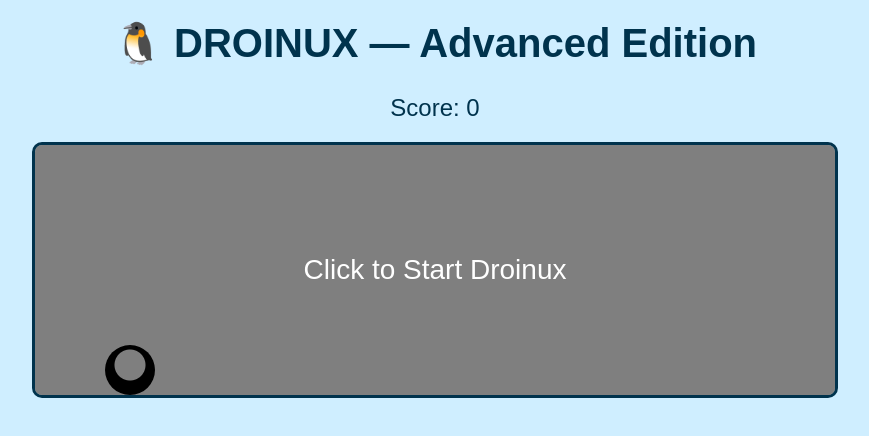
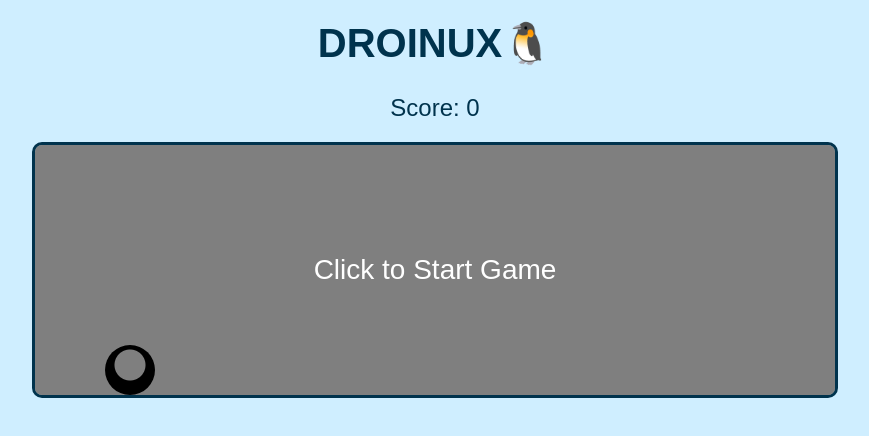
Before and after one commit to lurvdroid/droinux, a plain HTML site: page index.html in a window 1280 px wide. Shown: the whole page, without its empty margins (205-1074 px from the left). Drawn offline with Linux system fonts and the light colour scheme.

Commit message:
Update index.html

```diff
--- a/index.html
+++ b/index.html
@@ -2,7 +2,7 @@
 <html lang="en">
 <head>
   <meta charset="UTF-8">
-  <title>Droinux - Advanced Penguin Runner</title>
+  <title>Droinux</title>
   <style>
     body {
       margin: 0;
@@ -79,11 +79,11 @@
 </head>
 
 <body>
-<h1>🐧 DROINUX — Advanced Edition</h1>
+<h1>DROINUX🐧</h1>
 <div id="score">Score: 0</div>
 
 <div id="game">
-  <div id="start-screen">Click to Start Droinux</div>
+  <div id="start-screen">Click to Start Game</div>
   <div id="penguin"></div>
   <div id="ice"></div>
 </div>
@@ -187,7 +187,7 @@
   /* Game Over */
   function gameOver() {
     gameRunning = false;
-    startScreen.innerHTML = "Droinux Over! Click to Restart";
+    startScreen.innerHTML = "GAME OVER! Click to Restart";
     startScreen.style.display = "flex";
   }
 
```
